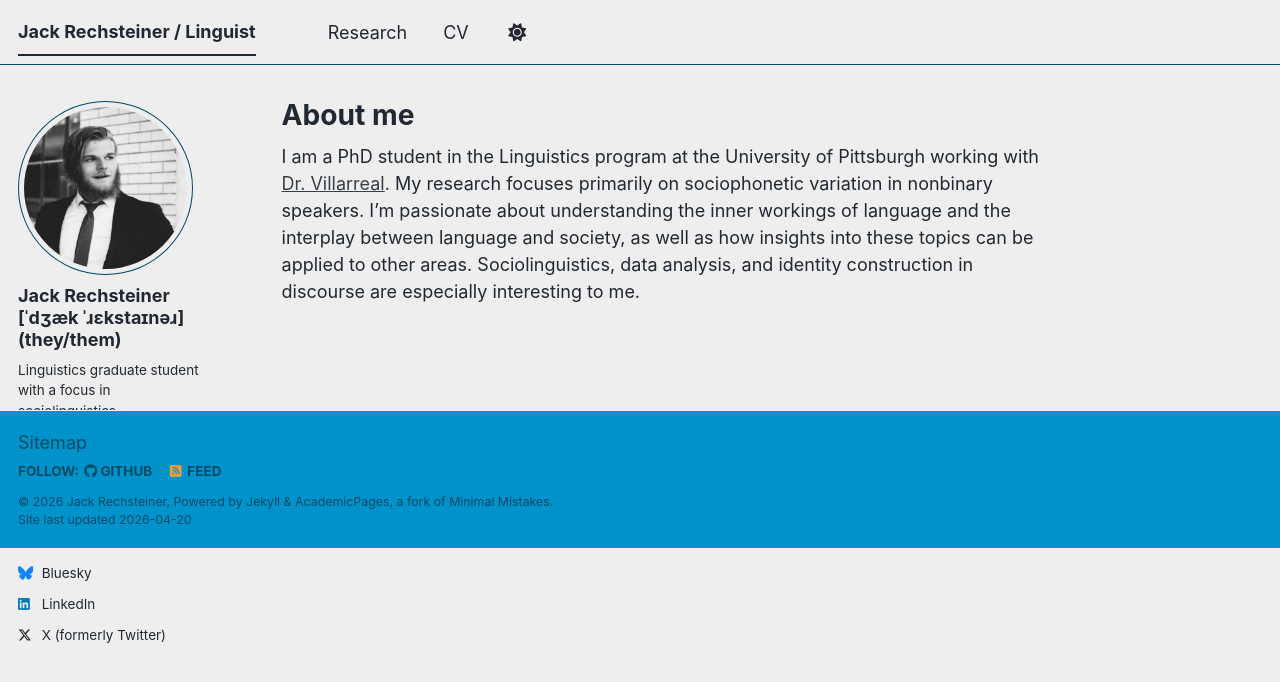
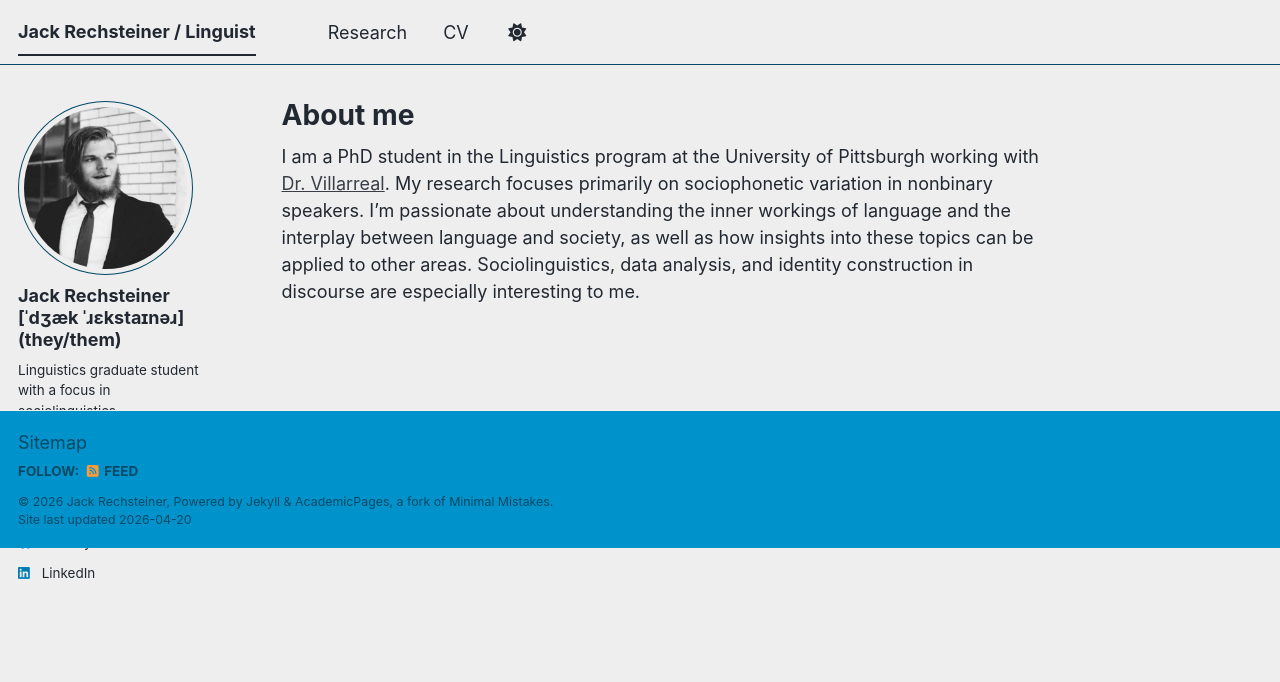
Before and after one commit to jackrechsteiner/jackrechsteiner.github.io, a Jekyll site: the page built from _pages/about.md, in a window 1280 px wide. Shown: the top 682 px of the page. Built offline with Jekyll 4.4.1, drawn with Linux system fonts in a browser that asks for light colours; some web fonts are replaced; a script bundle is joined from its source files by our own code; library files that are not in the unit come from our copies; some of the changed lines change nothing that is shown.

Commit message:
Removing some links to make sidebar shorter

```diff
--- a/_config.yml
+++ b/_config.yml
@@ -51,13 +51,13 @@ author:
   bitbucket        : # Username - Update with your username on the site
   codepen          : # Username
   dribbble         : # Username
-  github           : "jackrechsteiner"
+  github           : # "jackrechsteiner"
   kaggle           : # Username
   stackoverflow    : # User number or user number and name (i.e., use "1" or "1/jeff-atwood")
 
   # Social media
   artstation       : # Username
-  bluesky          : "jackrechsteiner" # Replace this with you Bluesky username
+  bluesky          : "jackrechsteiner" # Replace this with your Bluesky username
   facebook         : # Username
   flickr           : # Username
   foursquare       : # Username
@@ -74,7 +74,7 @@ author:
   steam            : # Username
   telegram         : # URL
   tumblr           : # Username
-  twitter          : "@J_Rechsteiner"
+  twitter          : # "@J_Rechsteiner"
   vine             : # Username
   weibo            : # Username
   wikipedia        : # Username
```
